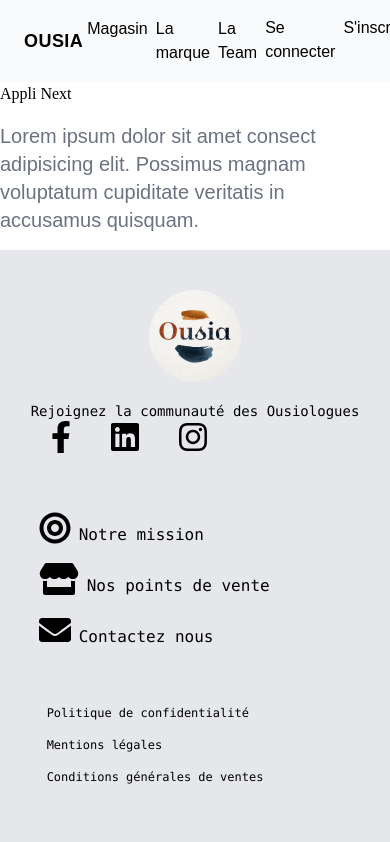
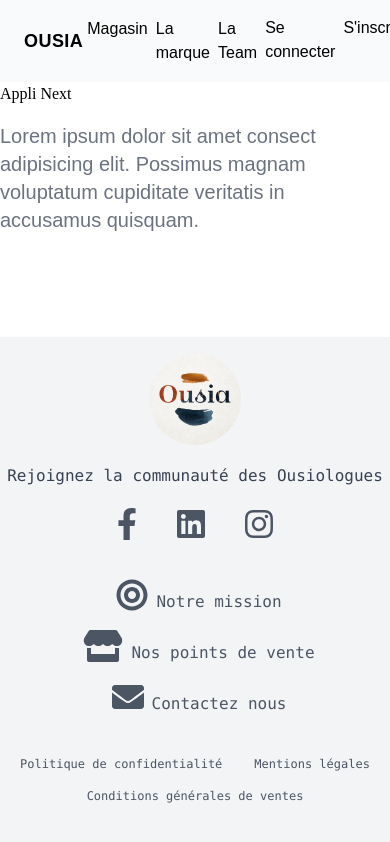
Before and after one commit to EmmanuelQuere/Ousia-front, a Next.js app: page / in a window 390 px wide. Shown: the top 842 px of the page. Built offline with nearby package versions, Linux system fonts and the light colour scheme.

Commit message:
sticky footer and fixed responsivity

```diff
--- a/components/Layout.js
+++ b/components/Layout.js
@@ -6,9 +6,13 @@
 
   return (
     <>
-      <Navigation />
-      {children}
-      <Footer />
+      <div className="flex flex-col min-h-screen">
+        <Navigation />
+        <div className="flex-grow pb-10">
+          {children}
+        </div>
+        <Footer />
+      </div>
     </>
   )
 
--- a/components/footer.js
+++ b/components/footer.js
@@ -1,5 +1,4 @@
 import React from "react";
-import ReactDOM from 'react-dom'
 import { faFacebookF, faLinkedin, faInstagram } from "@fortawesome/free-brands-svg-icons";
 import { faBullseye, faStore, faEnvelope} from "@fortawesome/free-solid-svg-icons";
 import { FontAwesomeIcon } from "@fortawesome/react-fontawesome";
@@ -9,14 +8,14 @@
     return (
 
         <>
-            <div className=" bg-gray-200  pb-12">
-                <div className="mx-auto container pt-10 lg:pt-10 flex flex-col items-center justify-center mt-4 font-mono ">
+            <div className="bg-gray-100 text-gray-600 pb-4">
+                <div className="mx-auto container pt-4 lg:pt-10 flex flex-col items-center justify-center font-mono ">
                     <div>
                         <Image src="/logo.png" width={92} height={92} viewBox="0 0 79 92" fill="none" />
                     </div>
-                    <div className="text-black flex flex-col md:items-center f-f-l pt-3">
-                    <h2 className="font-size text-sm font-mono ">Rejoignez la communauté des Ousiologues</h2>
-                        <div className="md:flex items-center mb-6 md:mt-4 text-base text-color f-f-l">
+                    <div className="flex flex-col md:items-center f-f-l pt-3">
+                    <h2 className="text-center font-mono text-gray-700">Rejoignez la communauté des Ousiologues</h2>
+                    <div className="flex content-center justify-center flex-wrap m-4">
                         <a className="btn btn-outline-light btn-floating m-1" href="https://www.facebook.com/ousiadrinks" role="button"
                         ><FontAwesomeIcon icon={faFacebookF} className="fa-2x mx-4"  />
                         </a>
@@ -27,26 +26,23 @@
                         ><FontAwesomeIcon icon={faInstagram} className="fa-2x mx-4" />
                         </a>
                     </div>
-                        <div className="my- text-base text-color f-f-l">
-                            <ul className="md:flex items-center">
-                                <li className=" md:mr-6 cursor-pointer pt-4 lg:py-0"></li>
-                                <li className=" md:mr-6 cursor-pointer pt-4 lg:py-0 " href="#"> <FontAwesomeIcon icon={faBullseye} className="fa-2x mx-2" />Notre mission</li>
-                                <li className=" md:mr-6 cursor-pointer pt-4 lg:py-0"href="#"> <FontAwesomeIcon icon={faStore} className="fa-2x mx-2" />Nos points de vente</li>
-                                <li className=" md:mr-6 cursor-pointer pt-4 lg:py-0"href="#"> <FontAwesomeIcon icon={faEnvelope} className="fa-2x mx-2" />Contactez nous</li>
+                    <div>
+                        <ul className="flex content-center justify-center flex-wrap">
+                            <li className=" md:mr-6 cursor-pointer pt-4 lg:py-0 hover:text-gray-400" href="#"> <FontAwesomeIcon icon={faBullseye} className="fa-2x mx-2 " />Notre mission</li>
+                            <li className=" md:mr-6 cursor-pointer pt-4 lg:py-0 hover:text-gray-400"href="#"> <FontAwesomeIcon icon={faStore} className="fa-2x mx-2" />Nos points de vente</li>
+                            <li className=" md:mr-6 cursor-pointer pt-4 lg:py-0 hover:text-gray-400"href="#"> <FontAwesomeIcon icon={faEnvelope} className="fa-2x mx-2" />Contactez nous</li>
                         </ul>
                     </div>
-                        <div className="my-6 text-base text-color f-f-l">
-                            <ul className="md:flex items-center">
-                                <li className=" md:mr-6 cursor-pointer pt-4 lg:py-0"></li>
-                                <li className="cursor-pointer pt-4 lg:py-0 mx-4 text-xs">Politique de confidentialité</li>
-                                <li className="cursor-pointer pt-4 lg:py-0 mx-4 text-xs">Mentions légales</li>
-                                <li className="cursor-pointer pt-4 lg:py-0 mx-4 text-xs">Conditions générales de ventes</li>
+                    <div className="my-6">
+                        <ul className="flex content-center justify-center flex-wrap">
+                            <li className="cursor-pointer pt-4 lg:py-0 mx-4 text-xs hover:text-gray-400">Politique de confidentialité</li>
+                            <li className="cursor-pointer pt-4 lg:py-0 mx-4 text-xs hover:text-gray-400">Mentions légales</li>
+                            <li className="cursor-pointer pt-4 lg:py-0 mx-4 text-xs hover:text-gray-400">Conditions générales de ventes</li>
                         </ul>
                     </div>
                     </div>
                 </div>
             </div>
-
         </>
     );
 }
```
Lines whose indentation alone changed are shown as unchanged.
